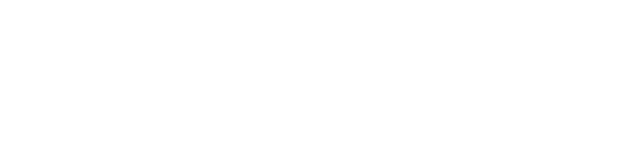
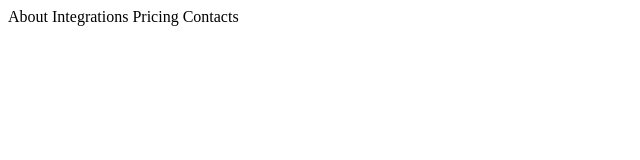
Before and after one commit to derrickdbrandon/stamp, a plain HTML site: page index.html in a window 1280 px wide. Shown: the whole page, without its empty margins (0-640 px from the left). Drawn offline with Linux system fonts and the light colour scheme.

Commit message:
start off with top nav bar

```diff
--- a/index.html
+++ b/index.html
@@ -7,5 +7,11 @@
   <title>Stamp</title>
 </head>
 <body>
+  <div class="navbar">
+      <a>About</a>
+      <a>Integrations</a>
+      <a>Pricing</a>
+      <a>Contacts</a>
+    </div>
 </body>
 </html>
```
